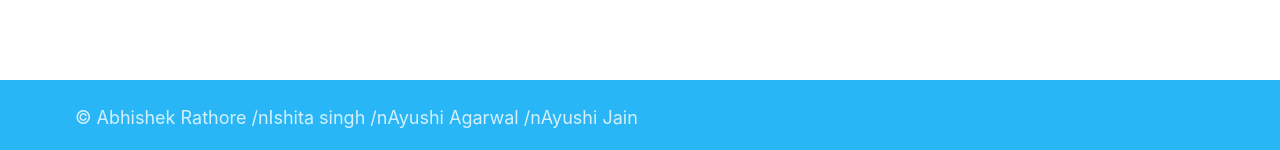
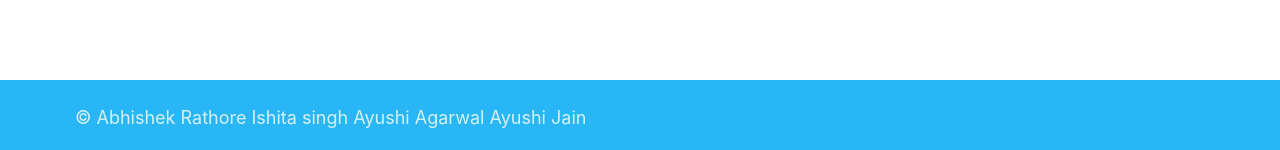
Before and after one commit to abhishekrathore9803/Diabities-Prediction12, a Flask app: template Diabetes-prediction-master/templates/result.html in a window 1280 px wide. Shown: the part 650-800 px from the top of the page. Run offline with Flask 2, Linux system fonts and the light colour scheme; the template is opened without the code that fills it, so the values that code supplies are empty; parts of the project's set-up code (start-up, migrations or seed data) failed here and were passed over; some libraries are stand-ins or nearby versions.

Commit message:
Update result.html

```diff
--- a/Diabetes-prediction-master/templates/result.html
+++ b/Diabetes-prediction-master/templates/result.html
@@ -38,7 +38,7 @@
   <footer class="page-footer light-blue lighten-1" style="position: fixed;left: 0;bottom: 0; width: 100%;">
     <div class="footer-copyright light-blue lighten-1">
       <div class=""  style="padding-bottom: 1rem; position: fixed; font-size: 1.2rem; margin-left: 5rem;">
-        <p>&copy; Abhishek Rathore  /nIshita singh /nAyushi Agarwal /nAyushi Jain  </p>
+        <p>&copy; Abhishek Rathore  Ishita singh Ayushi Agarwal Ayushi Jain  </p>
 
       </div>
     </div>
```
